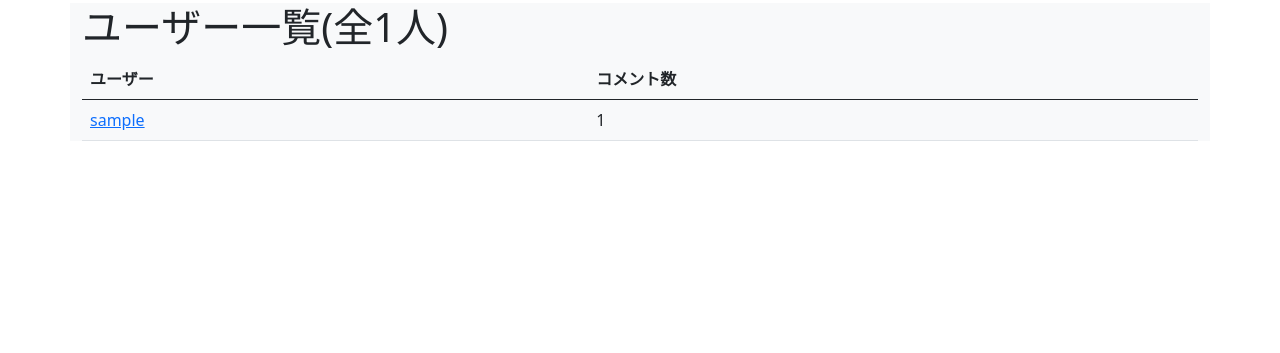
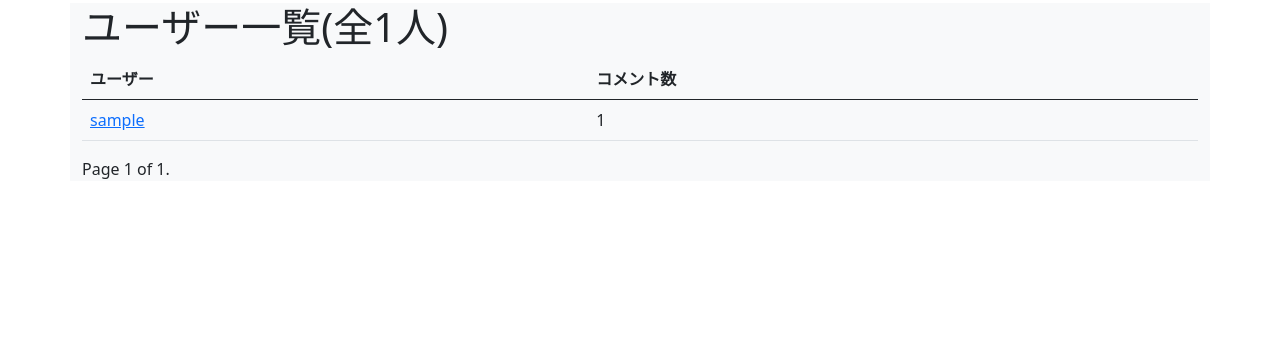
Before and after one commit to da-eu/django-introduction, a Django app: page /forum/users/ in a window 1280 px wide. Shown: the part 101-454 px from the top of the page. Run offline with Django 5.2, Linux system fonts and the light colour scheme; a user stored in the database is signed in; tables that the repository leaves empty hold one stand-in row (values such as "Sample post").

Commit message:
https://daeudaeu.com/django-pagination/

```diff
--- a/testproject/forum/templates/forum/users.html
+++ b/testproject/forum/templates/forum/users.html
@@ -5,7 +5,7 @@
 {% endblock %}
 
 {% block main %}
-<h1>ユーザー一覧(全{{ users|length }}人)</h1>
+<h1>ユーザー一覧(全{{ page_obj.paginator.count }}人)</h1>
 <table class="table table-hover">
 
     <thead>
@@ -14,7 +14,7 @@
         </tr>
     </thead>
     <tbody>
-        {% for user in users %}
+        {% for user in page_obj %}
         <tr>
             <td><a href="{% url 'user' user.id %}">{{ user.username }}</a></td>
             <td>{{ user.comments.all|length }}</td>
@@ -23,4 +23,19 @@
     </tbody>
 
 </table>
+<div class="pagination">
+    <span class="step-links">
+        {% if page_obj.has_previous %}
+            <a href="?p=1">« first</a>
+            <a href="?p={{ page_obj.previous_page_number }}">previous</a>
+        {% endif %}
+        <span class="current">
+            Page {{ page_obj.number }} of {{ page_obj.paginator.num_pages }}.
+        </span>
+        {% if page_obj.has_next %}
+            <a href="?p={{ page_obj.next_page_number }}">next</a>
+            <a href="?p={{ page_obj.paginator.num_pages }}">last »</a>
+        {% endif %}
+    </span>
+</div>
 {% endblock %}
--- a/testproject/forum/views.py
+++ b/testproject/forum/views.py
@@ -3,6 +3,7 @@ from .forms import RegisterForm, PostForm, LoginForm
 from .models import Comment
 from django.contrib.auth import get_user_model, login, logout
 from django.contrib.auth.decorators import login_required
+from django.core.paginator import Paginator
 
 User = get_user_model()
 
@@ -12,10 +13,14 @@ def index_view(request):
 
 @login_required
 def users_view(request):
-    users = User.objects.all()
+    users = User.objects.all().order_by('date_joined')
+
+    paginator = Paginator(users, 3)
+    number = int(request.GET.get('p', 1))
+    page_obj = paginator.page(number)
 
     context = {
-        'users' : users
+        'page_obj' : page_obj
     }
 
     return render(request, 'forum/users.html', context)
@@ -23,19 +28,29 @@ def users_view(request):
 @login_required
 def user_view(request, user_id):
     user = get_object_or_404(User, id=user_id)
+    comments = Comment.objects.filter(user=user).order_by('date')
+
+    paginator = Paginator(comments, 3)
+    number = int(request.GET.get('p', 1))
+    page_obj = paginator.page(number)
 
     context = {
-        'user' : user
+        'user' : user,
+        'page_obj' : page_obj
     }
 
     return render(request, 'forum/user.html', context)
 
 @login_required
 def comments_view(request):
-    comments = Comment.objects.all()
+    comments = Comment.objects.all().order_by('date')
+
+    paginator = Paginator(comments, 3)
+    number = int(request.GET.get('p', 1))
+    page_obj = paginator.page(number)
 
     context = {
-        'comments' : comments
+        'page_obj' : page_obj
     }
 
     return render(request, 'forum/comments.html', context)
```
Also changed, not shown: testproject/forum/templates/forum/comments.html (+17 -2 lines), testproject/forum/templates/forum/user.html (+16 -1 lines).
